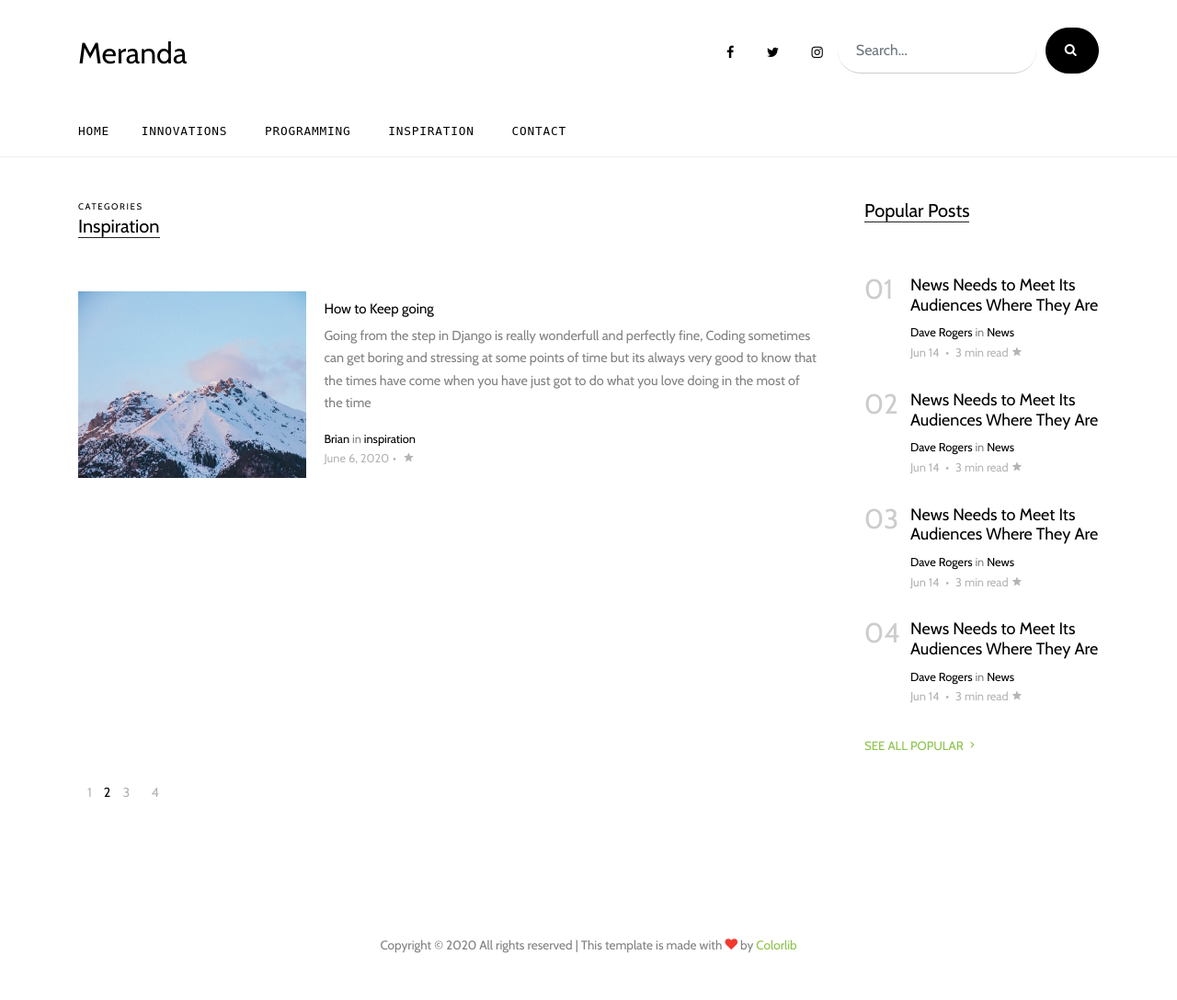
After one commit to kaybrian/DjangoBlogsite, a Django app: page /inspiration/ in a window 1280 px wide. The commit adds this page. Shown: the whole page at 92% size. Run offline with Django 3.2, Linux system fonts and the light colour scheme; data comes from the database, SQL or seed files in the repository; both versions use the stored data as it was after the commit; some libraries are stand-ins or nearby versions; some web fonts are replaced.

Commit message:
the inspiration page is done too

```diff
--- a/blog/urls.py
+++ b/blog/urls.py
@@ -7,6 +7,8 @@ app_name = 'personalblog'
 urlpatterns = [
     path('',views.index,name='index'),
     path("innovations/",views.inovate,name='innovations'),
+    path("programming/",views.programming,name='programming'),
+    path('inspiration/',views.inspirations,name='inspiration'),
     path('trending-post/<str:pk>/',views.PostDetail,name='trending-post'),
     path('posts-Details/<str:pk>',views.PostOnly,name='post-Details')
 ]
--- a/blog/views.py
+++ b/blog/views.py
@@ -4,6 +4,8 @@ from .forms import *
 # Create your views here.
 
 # this is the main index part that you can you see
+
+
 def index(request):
     editors = EditorsPick.objects.all().order_by('date_Created')[:3]
     trends = Trending.objects.all().order_by('-date_Created')[:6]
@@ -27,6 +29,8 @@ def index(request):
     return render(request, 'blog/index.html', context)
 
 # for the single Trending posts part
+
+
 def PostDetail(request, pk):
     trend_post = Trending.objects.get(id=pk)
     comments = CommentsTrending.objects.filter(post=trend_post).order_by('-id')
@@ -35,14 +39,14 @@ def PostDetail(request, pk):
         email = request.POST['email']
         comment = request.POST['comment']
 
-        CommentsTrending.objects.create(post=trend_post,name=name,email=email,comment=comment)
+        CommentsTrending.objects.create(
+            post=trend_post, name=name, email=email, comment=comment)
 
     context = {
         'trend_post': trend_post,
         'comments': comments
     }
     return render(request, 'blog/blog-single.html', context)
-
 
 
 # this is the part for the single posts blog part
@@ -54,7 +58,8 @@ def PostOnly(request, pk):
         email = request.POST['email']
         comment = request.POST['comment']
 
-        CommentsPosts.objects.create(post=Postsneeded,name=name,email=email,comment=comment)
+        CommentsPosts.objects.create(
+            post=Postsneeded, name=name, email=email, comment=comment)
 
     context = {
         'trend_post': Postsneeded,
@@ -62,8 +67,22 @@ def PostOnly(request, pk):
     }
     return render(request, 'blog/postSingle.html', context)
 
+
 def inovate(request):
     innovation = Posts.objects.filter(
         tag='Innovation').order_by('-date_Created')[:9]
-    context = {'innovation':innovation}
-    return render(request,'blog/innovations.html',context)
+    context = {'innovation': innovation}
+    return render(request, 'blog/innovations.html', context)
+
+
+def programming(request):
+    Programm = Posts.objects.filter(
+        tag='programming').order_by('-date_Created')[:9]
+    context = {'Programm': Programm}
+    return render(request, 'blog/programming.html', context)
+
+def inspirations(request):
+    inspiration = Posts.objects.filter(
+        tag='inspiration').order_by('-date_Created')[:9]
+    context = {'inspiration': inspiration}
+    return render(request, 'blog/inspiration.html', context)
--- a/templates/blog/base.html
+++ b/templates/blog/base.html
@@ -102,10 +102,10 @@
                                         <a href="{% url 'personalblog:innovations' %}" class="nav-link text-left">Innovations</a>
                                     </li>
                                     <li>
-                                        <a href="#" class="nav-link text-left">Programming</a>
+                                        <a href="{% url 'personalblog:programming' %}" class="nav-link text-left">Programming</a>
                                     </li>
                                     <li>
-                                        <a href="#" class="nav-link text-left">Inspiration</a>
+                                        <a href="{% url 'personalblog:inspiration' %}" class="nav-link text-left">Inspiration</a>
                                     </li>
 
                                     <li><a href="#" class="nav-link text-left">Contact</a></li>
--- /dev/null
+++ b/templates/blog/inspiration.html
@@ -0,0 +1,105 @@
+<!DOCTYPE html>
+{% extends "blog/base.html" %}
+{% load static %}
+
+{% block main-content %}
+
+<div class="site-section">
+    <div class="container">
+        <div class="row">
+            <div class="col-lg-9">
+                <div class="section-title">
+                    <span class="caption d-block small">Categories</span>
+                    <h2>Inspiration </h2>
+                </div>
+                {% for program in inspiration %}
+                <div class="post-entry-2 d-flex">
+                    <div class="thumbnail" style="background-image: url('{{program.imageUrl}}')"></div>
+                    <div class="contents">
+                        <h2><a href="{% url 'personalblog:post-Details' program.id %}">{{program.title}}</a></h2>
+                        <p class="mb-3">{{program.description}}</p>
+                        <div class="post-meta">
+                            <span class="d-block"><a href="#">{{program.authorPrest}}</a> in <a
+                                    href="#">{{program.tag}}</a></span>
+                            <span class="date-read">{{program.date_Created}}<span class="mx-1">&bullet;</span> <span
+                                    class="icon-star2"></span></span>
+                        </div>
+                    </div>
+                </div>
+
+                {% endfor %}
+
+            </div>
+            <div class="col-lg-3">
+                <div class="section-title">
+                    <h2>Popular Posts</h2>
+                </div>
+
+                <div class="trend-entry d-flex">
+                    <div class="number align-self-start">01</div>
+                    <div class="trend-contents">
+                        <h2><a href="blog-single.html">News Needs to Meet Its Audiences Where They Are</a></h2>
+                        <div class="post-meta">
+                            <span class="d-block"><a href="#">Dave Rogers</a> in <a href="#">News</a></span>
+                            <span class="date-read">Jun 14 <span class="mx-1">&bullet;</span> 3 min read <span
+                                    class="icon-star2"></span></span>
+                        </div>
+                    </div>
+                </div>
+
+                <div class="trend-entry d-flex">
+                    <div class="number align-self-start">02</div>
+                    <div class="trend-contents">
+                        <h2><a href="blog-single.html">News Needs to Meet Its Audiences Where They Are</a></h2>
+                        <div class="post-meta">
+                            <span class="d-block"><a href="#">Dave Rogers</a> in <a href="#">News</a></span>
+                            <span class="date-read">Jun 14 <span class="mx-1">&bullet;</span> 3 min read <span
+                                    class="icon-star2"></span></span>
+                        </div>
+                    </div>
+                </div>
+
+                <div class="trend-entry d-flex">
+                    <div class="number align-self-start">03</div>
+                    <div class="trend-contents">
+                        <h2><a href="blog-single.html">News Needs to Meet Its Audiences Where They Are</a></h2>
+                        <div class="post-meta">
+                            <span class="d-block"><a href="#">Dave Rogers</a> in <a href="#">News</a></span>
+                            <span class="date-read">Jun 14 <span class="mx-1">&bullet;</span> 3 min read <span
+                                    class="icon-star2"></span></span>
+                        </div>
+                    </div>
+                </div>
+
+                <div class="trend-entry d-flex pl-0">
+                    <div class="number align-self-start">04</div>
+                    <div class="trend-contents">
+                        <h2><a href="blog-single.html">News Needs to Meet Its Audiences Where They Are</a></h2>
+                        <div class="post-meta">
+                            <span class="d-block"><a href="#">Dave Rogers</a> in <a href="#">News</a></span>
+                            <span class="date-read">Jun 14 <span class="mx-1">&bullet;</span> 3 min read <span
+                                    class="icon-star2"></span></span>
+                        </div>
+                    </div>
+                </div>
+
+                <p>
+                    <a href="#" class="more">See All Popular <span class="icon-keyboard_arrow_right"></span></a>
+                </p>
+            </div>
+        </div>
+
+        <div class="row">
+            <div class="col-lg-6">
+                <ul class="custom-pagination list-unstyled">
+                    <li><a href="#">1</a></li>
+                    <li class="active">2</li>
+                    <li><a href="#">3</a></li>
+                    <li><a href="#">4</a></li>
+                </ul>
+            </div>
+        </div>
+    </div>
+</div>
+
+{% endblock main-content %}
```
Also changed, not shown: templates/blog/programming.html (added, +105 -0 lines), db.sqlite3, static/assests/Trends/bg_1.jpg (added).
